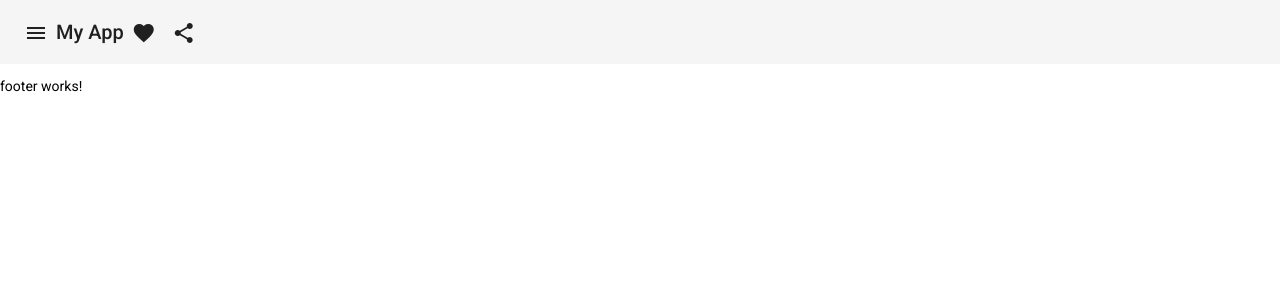
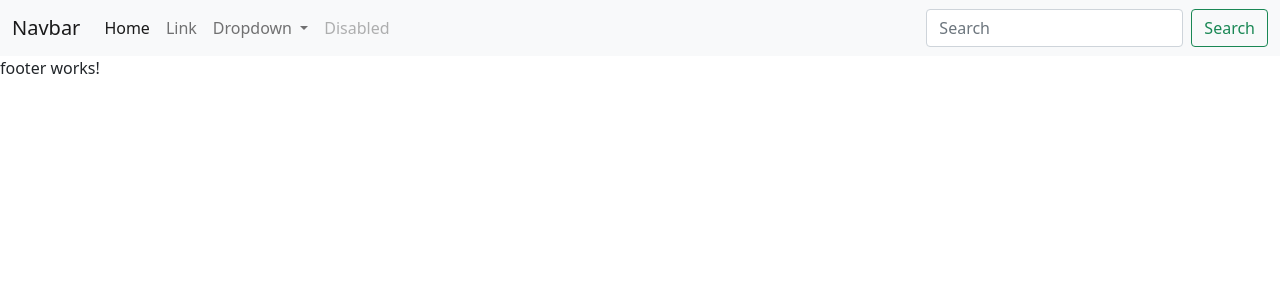
Before and after one commit to UpsmartOrg/UpsmartApp, an Angular app: page / in a window 1280 px wide. Shown: the top 300 px of the page. Built offline with nearby package versions, Linux system fonts and the light colour scheme.

Commit message:
bootstrap 5

```diff
--- a/package.json
+++ b/package.json
@@ -21,6 +21,7 @@
     "@angular/platform-browser": "~11.0.4",
     "@angular/platform-browser-dynamic": "~11.0.4",
     "@angular/router": "~11.0.4",
+    "bootstrap": "^5.0.0-beta1",
     "rxjs": "~6.6.0",
     "tslib": "^2.0.0",
     "zone.js": "~0.10.2"
--- a/src/app/shared/navigation/navigation.component.html
+++ b/src/app/shared/navigation/navigation.component.html
@@ -1,15 +1,40 @@
-<p>
-  <mat-toolbar>
-    <button mat-icon-button class="example-icon" aria-label="Example icon-button with menu icon">
-      <mat-icon>menu</mat-icon>
+<nav class="navbar navbar-expand-lg navbar-light bg-light">
+  <div class="container-fluid">
+    <a class="navbar-brand" href="#">Navbar</a>
+    <button class="navbar-toggler" type="button" data-bs-toggle="collapse" data-bs-target="#navbarSupportedContent"
+      aria-controls="navbarSupportedContent" aria-expanded="false" aria-label="Toggle navigation">
+      <span class="navbar-toggler-icon"></span>
     </button>
-    <span>My App</span>
-    <span class="example-spacer"></span>
-    <button mat-icon-button class="example-icon favorite-icon" aria-label="Example icon-button with heart icon">
-      <mat-icon>favorite</mat-icon>
-    </button>
-    <button mat-icon-button class="example-icon" aria-label="Example icon-button with share icon">
-      <mat-icon>share</mat-icon>
-    </button>
-  </mat-toolbar>
-</p>
+    <div class="collapse navbar-collapse" id="navbarSupportedContent">
+      <ul class="navbar-nav me-auto mb-2 mb-lg-0">
+        <li class="nav-item">
+          <a class="nav-link active" aria-current="page" href="#">Home</a>
+        </li>
+        <li class="nav-item">
+          <a class="nav-link" href="#">Link</a>
+        </li>
+        <li class="nav-item dropdown">
+          <a class="nav-link dropdown-toggle" href="#" id="navbarDropdown" role="button" data-bs-toggle="dropdown"
+            aria-expanded="false">
+            Dropdown
+          </a>
+          <ul class="dropdown-menu" aria-labelledby="navbarDropdown">
+            <li><a class="dropdown-item" href="#">Action</a></li>
+            <li><a class="dropdown-item" href="#">Another action</a></li>
+            <li>
+              <hr class="dropdown-divider">
+            </li>
+            <li><a class="dropdown-item" href="#">Something else here</a></li>
+          </ul>
+        </li>
+        <li class="nav-item">
+          <a class="nav-link disabled" href="#" tabindex="-1" aria-disabled="true">Disabled</a>
+        </li>
+      </ul>
+      <form class="d-flex">
+        <input class="form-control me-2" type="search" placeholder="Search" aria-label="Search">
+        <button class="btn btn-outline-success" type="submit">Search</button>
+      </form>
+    </div>
+  </div>
+</nav>
--- a/src/index.html
+++ b/src/index.html
@@ -1,15 +1,20 @@
 <!doctype html>
 <html lang="en">
+
 <head>
   <meta charset="utf-8">
   <title>UpsmartApp</title>
   <base href="/">
   <meta name="viewport" content="width=device-width, initial-scale=1">
   <link rel="icon" type="image/x-icon" href="favicon.ico">
+  <link href="https://cdn.jsdelivr.net/npm/bootstrap@5.0.0-beta1/dist/css/bootstrap.min.css" rel="stylesheet">
   <link href="https://fonts.googleapis.com/css?family=Roboto:300,400,500&display=swap" rel="stylesheet">
   <link href="https://fonts.googleapis.com/icon?family=Material+Icons" rel="stylesheet">
 </head>
+
 <body class="mat-typography">
   <app-root></app-root>
+  <script src="https://cdn.jsdelivr.net/npm/bootstrap@5.0.0-beta1/dist/js/bootstrap.bundle.min.js"></script>
 </body>
+
 </html>
--- a/src/styles.scss
+++ b/src/styles.scss
@@ -1,39 +1,2 @@
-
-// Custom Theming for Angular Material
-// For more information: https://material.angular.io/guide/theming
-@import '~@angular/material/theming';
-// Plus imports for other components in your app.
-
-// Include the common styles for Angular Material. We include this here so that you only
-// have to load a single css file for Angular Material in your app.
-// Be sure that you only ever include this mixin once!
-@include mat-core();
-
-// Define the palettes for your theme using the Material Design palettes available in palette.scss
-// (imported above). For each palette, you can optionally specify a default, lighter, and darker
-// hue. Available color palettes: https://material.io/design/color/
-$UpsmartApp-primary: mat-palette($mat-indigo);
-$UpsmartApp-accent: mat-palette($mat-pink, A200, A100, A400);
-
-// The warn palette is optional (defaults to red).
-$UpsmartApp-warn: mat-palette($mat-red);
-
-// Create the theme object. A theme consists of configurations for individual
-// theming systems such as "color" or "typography".
-$UpsmartApp-theme: mat-light-theme((
-  color: (
-    primary: $UpsmartApp-primary,
-    accent: $UpsmartApp-accent,
-    warn: $UpsmartApp-warn,
-  )
-));
-
-// Include theme styles for core and each component used in your app.
-// Alternatively, you can import and @include the theme mixins for each component
-// that you are using.
-@include angular-material-theme($UpsmartApp-theme);
-
-/* You can add global styles to this file, and also import other style files */
-
-html, body { height: 100%; }
-body { margin: 0; font-family: Roboto, "Helvetica Neue", sans-serif; }
+// Bootstrap import
+@import "../node_modules/bootstrap/scss/bootstrap";
```
Also changed, not shown: 1 other file (tests, documents, lock files or other folders).
